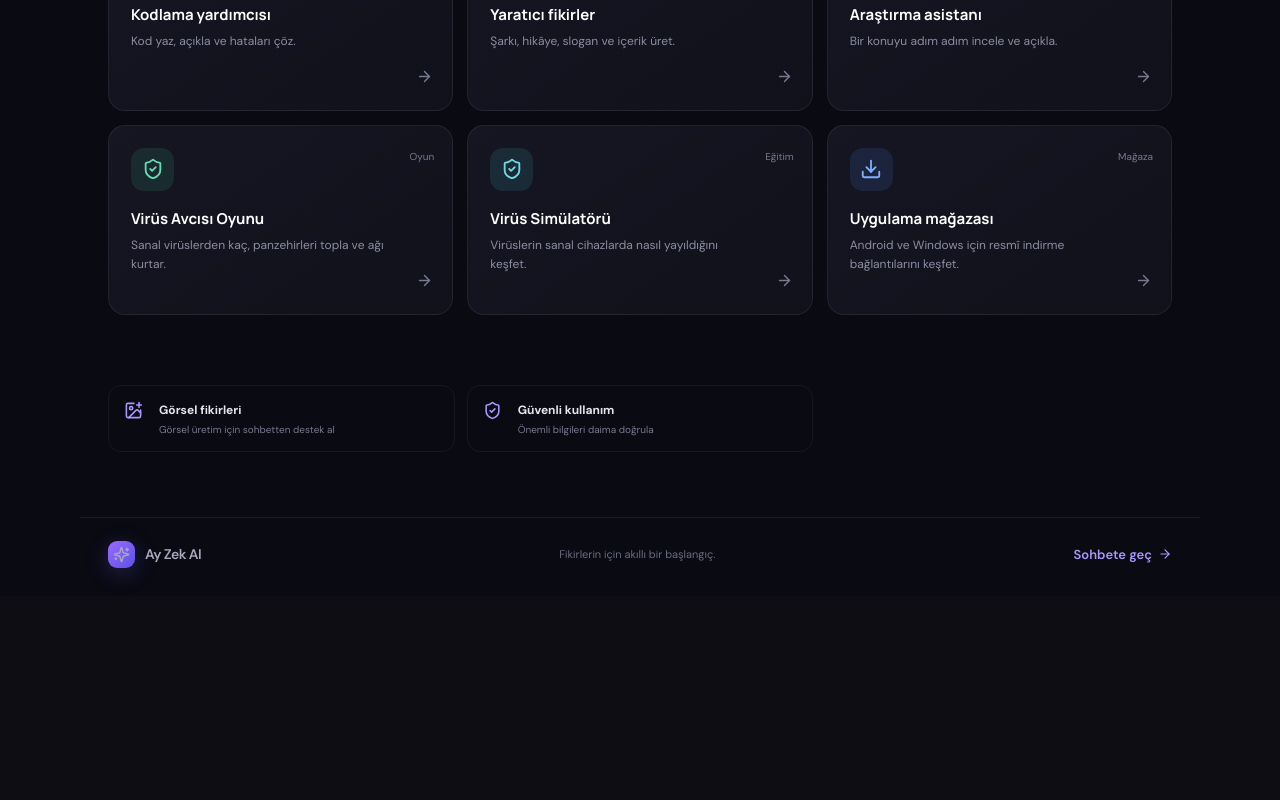
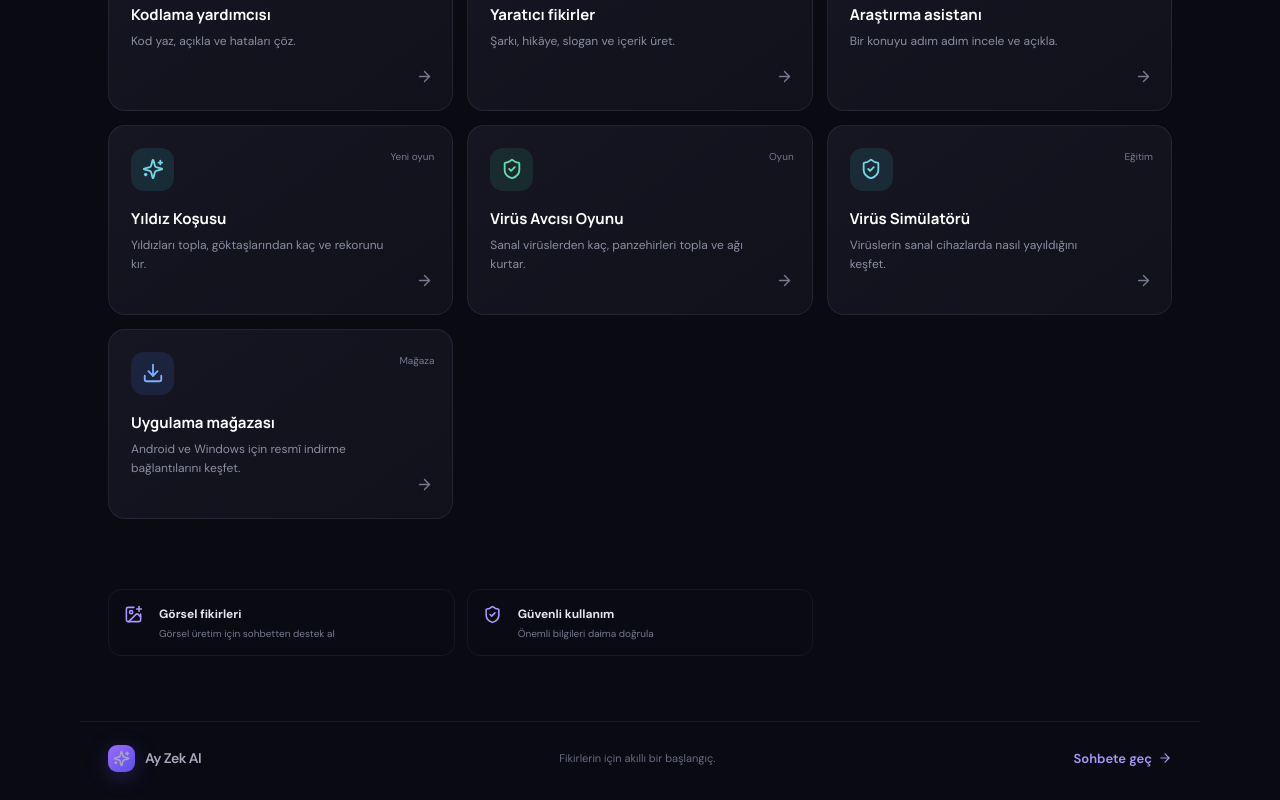
Before and after one commit to recepemirbakrac-prog/ay-zek, a Next.js app: page / in a window 1280 px wide. Shown: the part 1125-1925 px from the top of the page. Before the commit the page ends 1721 px from the top, so only its background shows below. Built offline with nearby package versions, Linux system fonts and the light colour scheme.

Commit message:
Add Star Run to Ay Zek homepage

```diff
--- a/app/page.tsx
+++ b/app/page.tsx
@@ -15,6 +15,7 @@ const tools = [
   { title: "Kodlama yardımcısı", desc: "Kod yaz, açıkla ve hataları çöz.", icon: BrainCircuit, href: "/chat?prompt=Bir%20yaz%C4%B1l%C4%B1m%20uzman%C4%B1%20gibi%20bana%20yard%C4%B1m%20et.", tag: "Geliştirici", tone: "green" },
   { title: "Yaratıcı fikirler", desc: "Şarkı, hikâye, slogan ve içerik üret.", icon: Music2, href: "/chat?prompt=Bana%20yarat%C4%B1c%C4%B1%20bir%20fikir%20%C3%BCret.", tag: "Yaratıcılık", tone: "pink" },
   { title: "Araştırma asistanı", desc: "Bir konuyu adım adım incele ve açıkla.", icon: Search, href: "/chat?prompt=Bir%20ara%C5%9Ft%C4%B1rma%20asistan%C4%B1%20gibi%20%C3%A7al%C4%B1%C5%9F.", tag: "Keşfet", tone: "cyan" },
+  { title: "Yıldız Koşusu", desc: "Yıldızları topla, göktaşlarından kaç ve rekorunu kır.", icon: Sparkles, href: "/yildiz-kosusu", tag: "Yeni oyun", tone: "cyan" },
   { title: "Virüs Avcısı Oyunu", desc: "Sanal virüslerden kaç, panzehirleri topla ve ağı kurtar.", icon: ShieldCheck, href: "/virus-game", tag: "Oyun", tone: "green" },
   { title: "Virüs Simülatörü", desc: "Virüslerin sanal cihazlarda nasıl yayıldığını keşfet.", icon: ShieldCheck, href: "/virus-simulator", tag: "Eğitim", tone: "cyan" },
   { title: "Uygulama mağazası", desc: "Android ve Windows için resmî indirme bağlantılarını keşfet.", icon: Download, href: "/indir", tag: "Mağaza", tone: "blue" }
```
